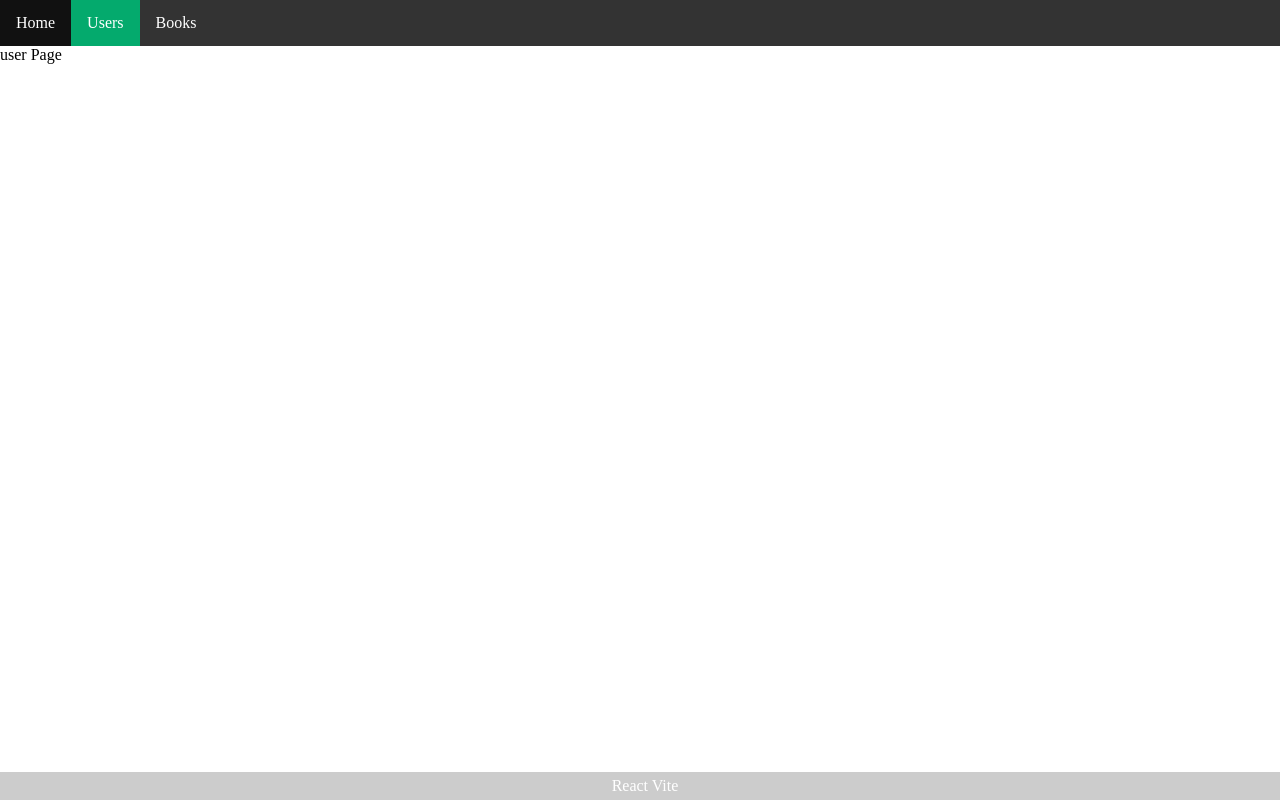
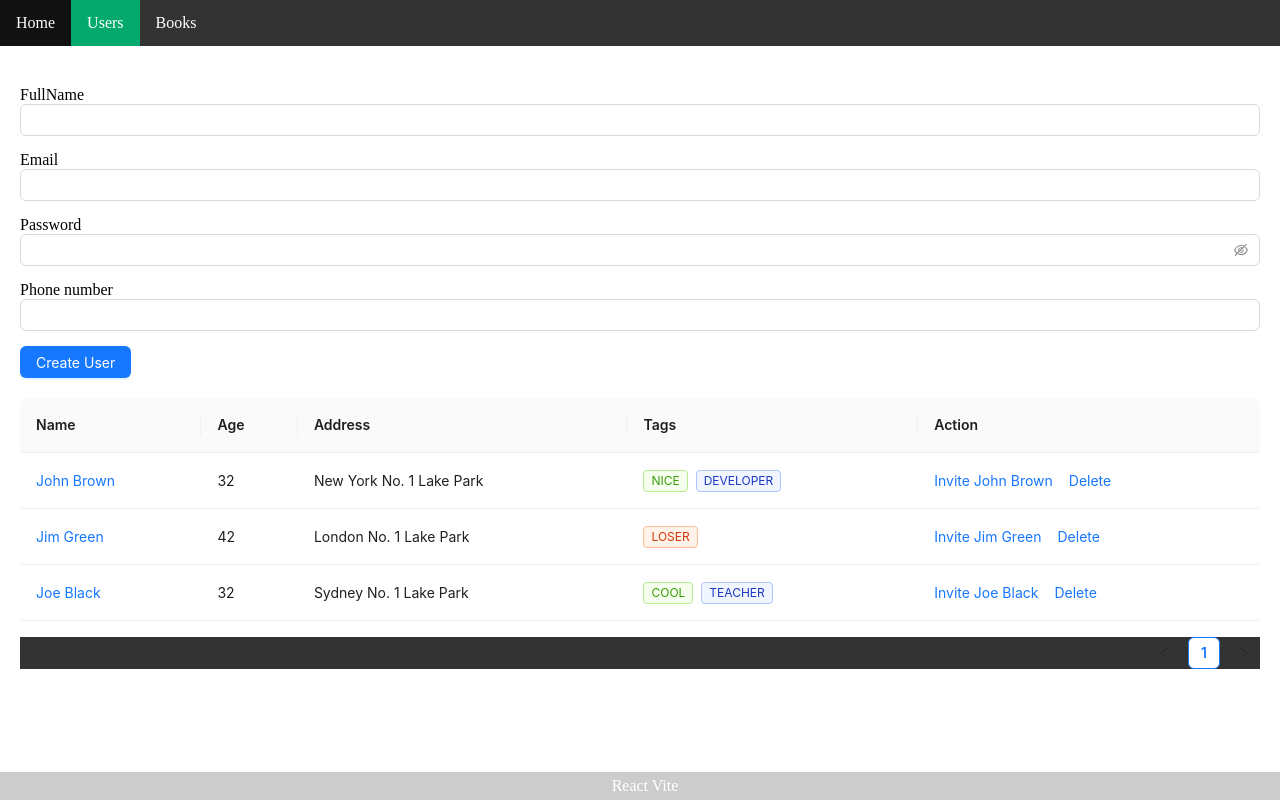
Before and after one commit to CongHieu2504/react-vite, a React (Vite) app in the folder 01-react-vite-hoidanit-starter-master/: page /users in a window 1280 px wide. Built offline with nearby package versions, Linux system fonts and the light colour scheme.

Commit message:
Video 66

```diff
--- a/01-react-vite-hoidanit-starter-master/package.json
+++ b/01-react-vite-hoidanit-starter-master/package.json
@@ -15,6 +15,8 @@
     "preview": "vite preview"
   },
   "dependencies": {
+    "@ant-design/icons": "5.3.7",
+    "antd": "5.18.1",
     "react": "18.3.1",
     "react-dom": "18.3.1",
     "react-router-dom": "6.23.1"
--- /dev/null
+++ b/01-react-vite-hoidanit-starter-master/src/components/user/user.form.jsx
@@ -0,0 +1,32 @@
+import { Button, Input } from "antd";
+
+const UserForm = () => {
+    return (
+        <div className="user-form" style={{ margin: '20px 0px' }}>
+            <div style={{ display: 'flex', flexDirection: 'column', gap: '15px' }}>
+                <div>
+                    <span>FullName</span>
+                    <Input />
+                </div>
+                <div>
+                    <span>Email</span>
+                    <Input />
+                </div>
+                <div>
+                    <span>Password</span>
+                    <Input.Password />
+                </div>
+                <div>
+                    <span>Phone number</span>
+                    <Input />
+                </div>
+                <div>
+                    <Button type="primary">Create User</Button>
+                </div>
+            </div>
+        </div>
+    )
+
+}
+
+export default UserForm;
--- /dev/null
+++ b/01-react-vite-hoidanit-starter-master/src/components/user/user.table.jsx
@@ -0,0 +1,80 @@
+import { Space, Table, Tag } from 'antd';
+
+const UserTable = () => {
+    const columns = [
+        {
+            title: 'Name',
+            dataIndex: 'name',
+            key: 'name',
+            render: text => <a>{text}</a>,
+        },
+        {
+            title: 'Age',
+            dataIndex: 'age',
+            key: 'age',
+        },
+        {
+            title: 'Address',
+            dataIndex: 'address',
+            key: 'address',
+        },
+        {
+            title: 'Tags',
+            key: 'tags',
+            dataIndex: 'tags',
+            render: (_, { tags }) => (
+                <>
+                    {tags.map(tag => {
+                        let color = tag.length > 5 ? 'geekblue' : 'green';
+                        if (tag === 'loser') {
+                            color = 'volcano';
+                        }
+                        return (
+                            <Tag color={color} key={tag}>
+                                {tag.toUpperCase()}
+                            </Tag>
+                        );
+                    })}
+                </>
+            ),
+        },
+        {
+            title: 'Action',
+            key: 'action',
+            render: (_, record) => (
+                <Space size="middle">
+                    <a>Invite {record.name}</a>
+                    <a>Delete</a>
+                </Space>
+            ),
+        },
+    ];
+    const data = [
+        {
+            key: '1',
+            name: 'John Brown',
+            age: 32,
+            address: 'New York No. 1 Lake Park',
+            tags: ['nice', 'developer'],
+        },
+        {
+            key: '2',
+            name: 'Jim Green',
+            age: 42,
+            address: 'London No. 1 Lake Park',
+            tags: ['loser'],
+        },
+        {
+            key: '3',
+            name: 'Joe Black',
+            age: 32,
+            address: 'Sydney No. 1 Lake Park',
+            tags: ['cool', 'teacher'],
+        },
+    ];
+    return (
+        <Table columns={columns} dataSource={data} />
+    )
+}
+
+export default UserTable;
--- a/01-react-vite-hoidanit-starter-master/src/pages/user.jsx
+++ b/01-react-vite-hoidanit-starter-master/src/pages/user.jsx
@@ -1,6 +1,12 @@
+import UserForm from "../components/user/user.form";
+import UserTable from "../components/user/user.table";
+
 const UserPage = () => {
     return (
-        <div>user Page</div>
+        <div style={{ padding: '20px' }}>
+            <UserForm />
+            <UserTable />
+        </div>
     )
 }
 
```
Also changed, not shown: 1 other file (tests, documents, lock files or other folders).
